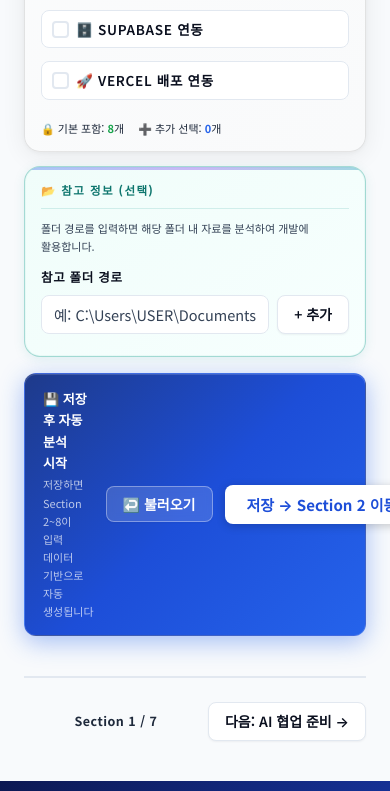
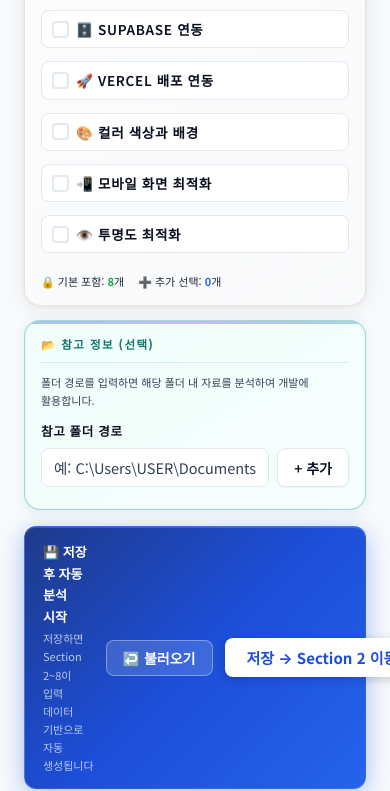
Before and after one commit to jaiwshim-project/10-VibeCoding_OS, a plain HTML site: page pages/01-intent.html in a window 390 px wide. Shown: the part 2912-3703 px from the top of the page. Drawn offline with Linux system fonts and the light colour scheme.

Commit message:
feat: 기능 구성에 컬러 색상과 배경·모바일 화면 최적화·투명도 최적화 항목 추가
Co-Authored-By: Claude Sonnet 4.6 <noreply@anthropic.com>

```diff
--- a/pages/01-intent.html
+++ b/pages/01-intent.html
@@ -267,6 +267,9 @@
         <label class="cb-item"><input type="checkbox" value="ecommerce"><span class="cb-box"></span><span class="cb-label">🛒 인터넷 쇼핑/커머스</span></label>
         <label class="cb-item"><input type="checkbox" value="supabase"><span class="cb-box"></span><span class="cb-label">🗄️ Supabase 연동</span></label>
         <label class="cb-item"><input type="checkbox" value="vercel"><span class="cb-box"></span><span class="cb-label">🚀 Vercel 배포 연동</span></label>
+        <label class="cb-item"><input type="checkbox" value="color_theme"><span class="cb-box"></span><span class="cb-label">🎨 컬러 색상과 배경</span></label>
+        <label class="cb-item"><input type="checkbox" value="mobile_optimize"><span class="cb-box"></span><span class="cb-label">📲 모바일 화면 최적화</span></label>
+        <label class="cb-item"><input type="checkbox" value="opacity_optimize"><span class="cb-box"></span><span class="cb-label">👁️ 투명도 최적화</span></label>
       </div>
 
       <div style="margin-top:12px;font-size:11px;color:var(--text2);display:flex;gap:14px;flex-wrap:wrap">
```
